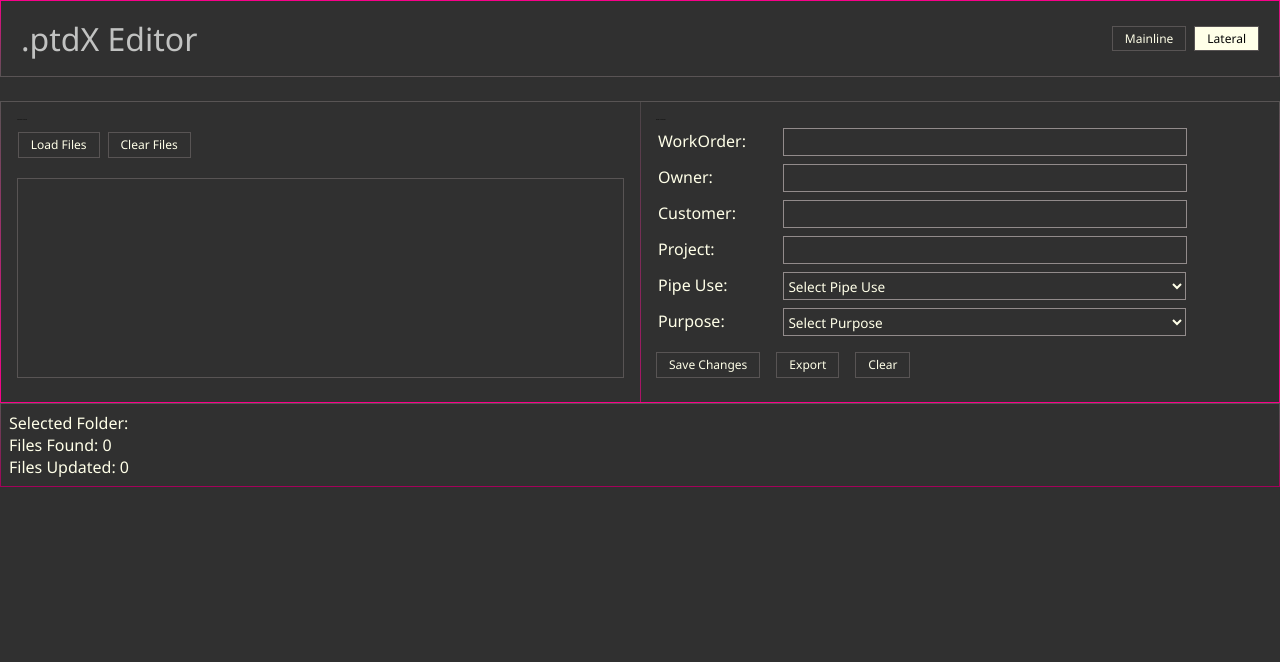
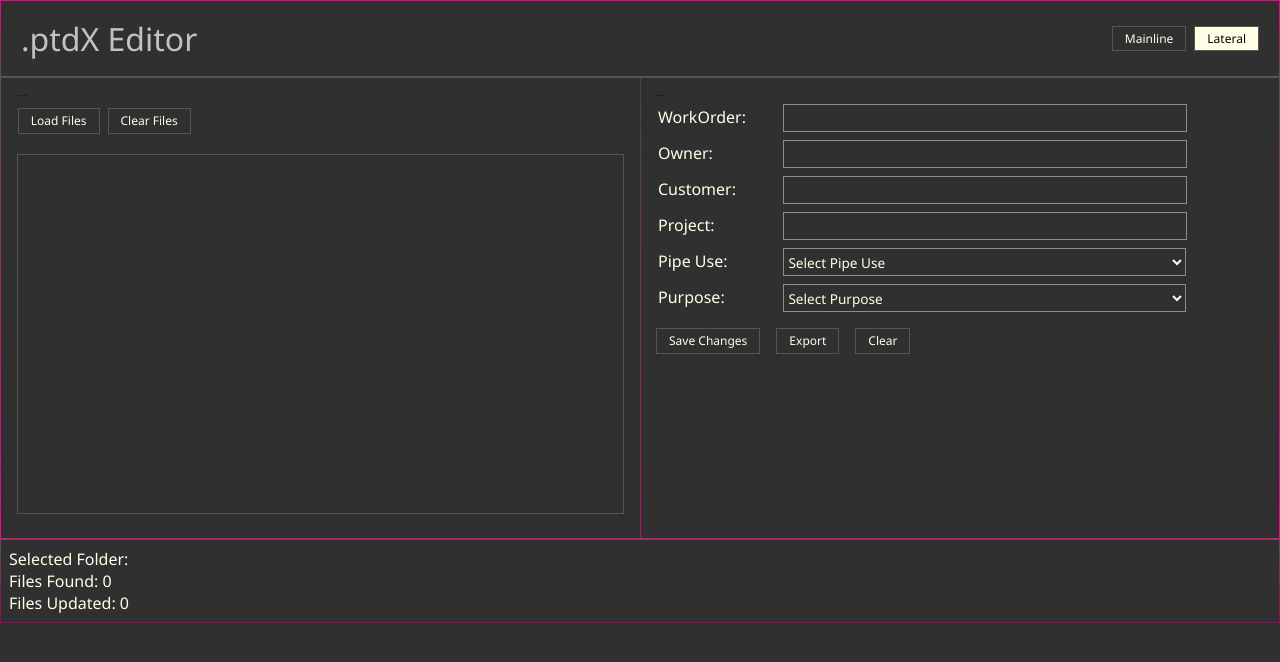
Before and after one commit to M-Rozell/ptdX-editor, a React (Vite) app in the folder frontend/: page / in a window 1280 px wide. Both pictures are taken after a click on the button "Lateral". Shown: the top 662 px of the page. Built offline with nearby package versions, Linux system fonts and the light colour scheme.

Commit message:
Added countUpdate css

```diff
--- a/frontend/src/App.jsx
+++ b/frontend/src/App.jsx
@@ -116,12 +116,12 @@ import "./css/App.css"
                                     {showLateral && <span>{folderPathLateral}</span>}
             </section>
 
-          <section>Files Found: {showMainline && <span>{countFoundFiles}</span>}
-                                {showLateral && <span>{countFoundFilesLateral}</span>}
+          <section>Files Found: {showMainline && <span style={{color: countFoundFiles > 0 ? "#02fdd7" : "#FFFFE8"}}>{countFoundFiles}</span>}
+                                {showLateral && <span style={{color: countFoundFilesLateral > 0 ? "#02fdd7" : "#FFFFE8"}}>{countFoundFilesLateral}</span>}
             </section>
 
-          <section>Files Updated: {showMainline && <span>{countUpdatedFiles}</span>}
-                                  {showLateral && <span>{countUpdatedFilesLateral}</span>}
+          <section>Files Updated: {showMainline && <span style={{color: countUpdatedFiles > 0 ? "#02fdd7" : "#FFFFE8"}}>{countUpdatedFiles}</span>}
+                                  {showLateral && <span style={{color: countUpdatedFilesLateral > 0 ? "#02fdd7" : "#FFFFE8"}}>{countUpdatedFilesLateral}</span>}
           </section>
 
         </footer>
--- a/frontend/src/css/App.css
+++ b/frontend/src/css/App.css
@@ -54,7 +54,6 @@ legend {
 }
 
 .filesFormWrapper {
-  margin-top: 1.5rem;
   padding-bottom: .5rem;
   display: flex;
   flex-direction: column;
@@ -110,7 +109,7 @@ legend {
 ol {
   margin: 1rem;
   padding: .5rem 0rem .5rem 1.75rem;
-  height: 25vh;
+  height: 45vh;
   border: solid #585454;
   border-width: .025rem;
   background-color: #303030;
```
